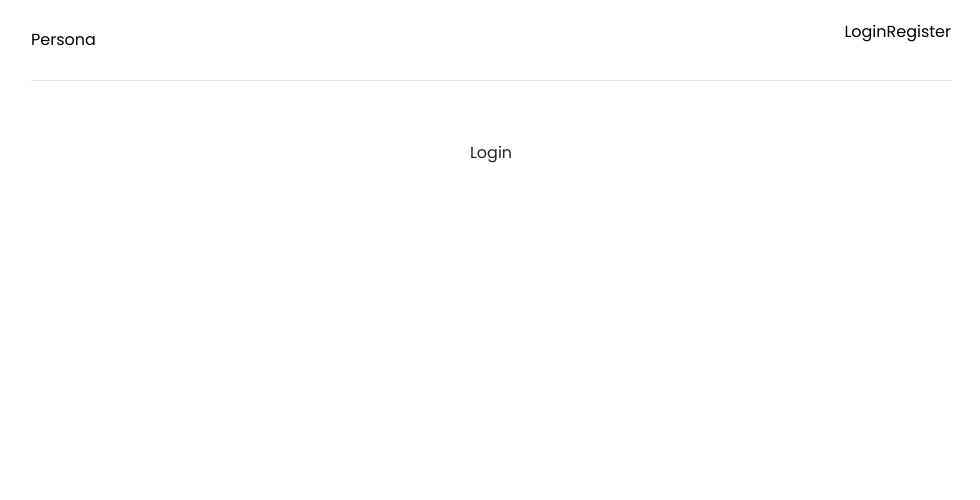
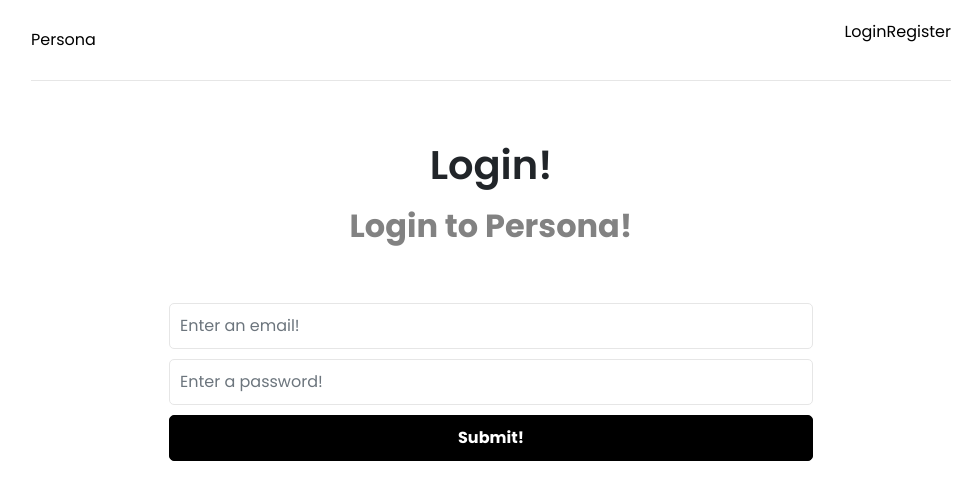
Before and after one commit to Pandaphone/Milestone-3, a React (Create React App) app in the folder frontend/: page /login in a window 1280 px wide. Shown: the top 500 px of the page, without its empty margins (149-1129 px from the left). Built offline with nearby package versions, Linux system fonts and the light colour scheme.

Commit message:
Login page work

```diff
--- a/frontend/src/pages/Login.jsx
+++ b/frontend/src/pages/Login.jsx
@@ -1,9 +1,68 @@
-import React from 'react'
+import React, { useEffect, useState } from 'react'
+
+
 
 function Login() {
-  return (
-    <div>Login</div>
-  )
+    const [formData, setFormData] = useState({
+        email: '',
+        password: '',
+    })
+
+    const { email, password } = formData
+
+    //Allows for typing within the input boxes
+    const onnChange = (e) => {
+        setFormData((prevState) => ({
+            ...prevState,
+            [e.target.name]: e.target.value,
+        }))
+    }
+
+    //Ignores the default submit actions
+    const onnSubmit = (e) => {
+        e.preventDefault()
+    }
+
+
+  return <>
+    <section className="heading">
+        <h1>
+            Login!
+        </h1>
+        <p>Login to Persona!</p>
+    </section>
+
+    <section className="form">
+        <form onSubmit={onnSubmit}>
+            <div className="form-group">
+             <input
+             type="email"
+             className="form-control"
+             id='email'
+             name='email' value={email}
+             placeholder='Enter an email!'
+             onChange={onnChange}
+            />
+            </div>
+
+            <div className="form-group">
+             <input
+             type="password"
+             className="form-control"
+             id='password'
+             name='password' value={password}
+             placeholder='Enter a password!'
+             onChange={onnChange}
+            />
+            </div>
+
+            <div className="form-group">
+             <button type="submit" className='btn btn-block'>Submit!</button>
+            </div>
+        </form>
+    </section>
+  </>
+
 }
 
 export default Login
```
